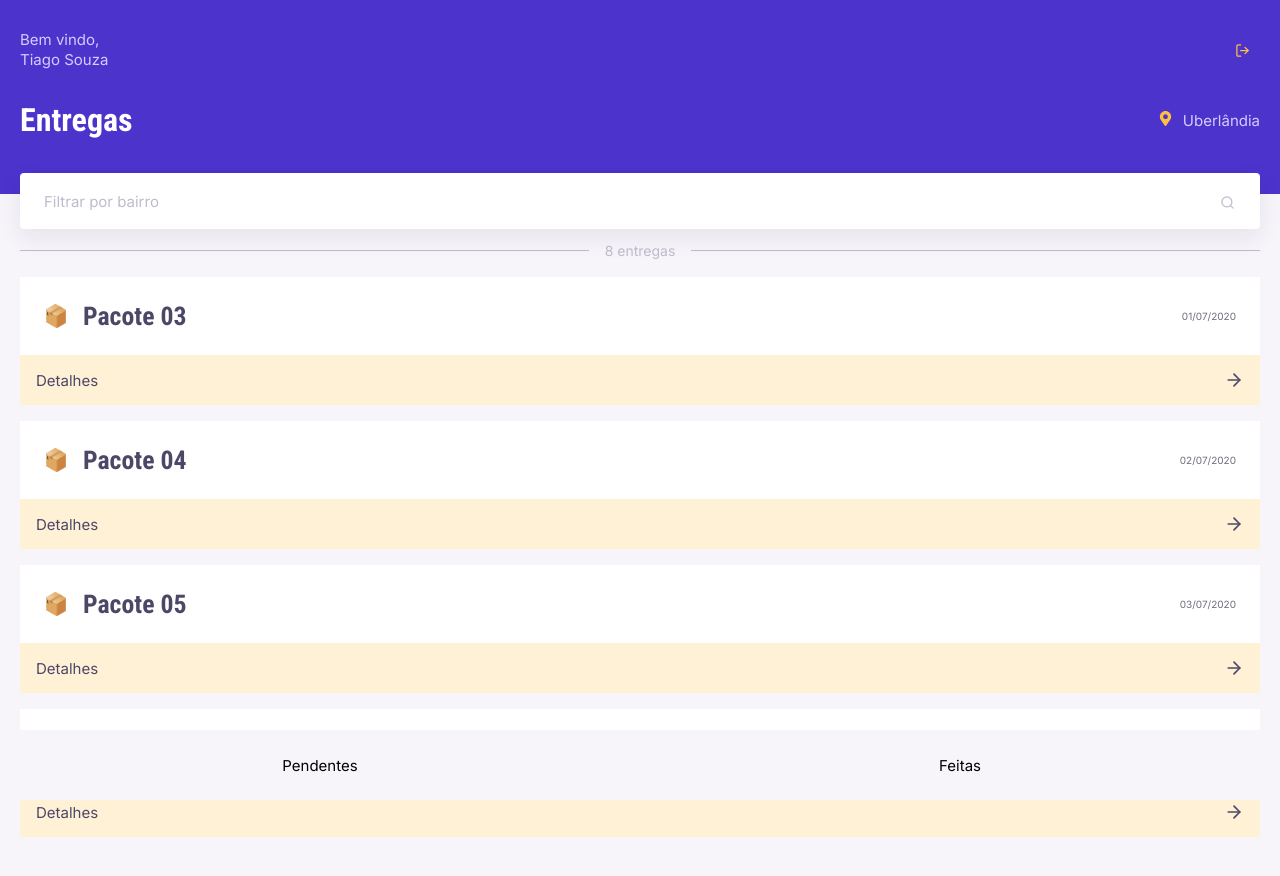
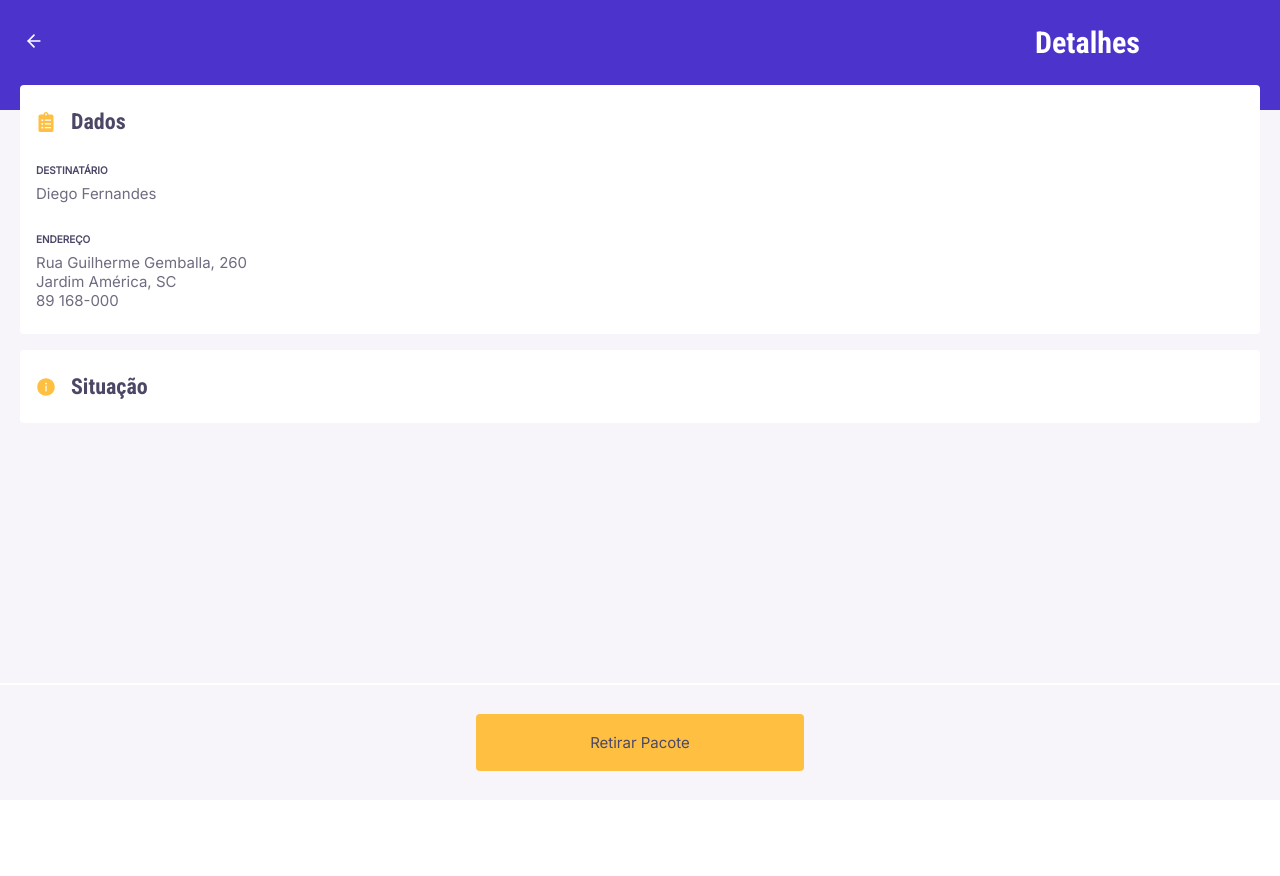
Before and after one commit to asciiej/fastfeet-front, a React (Create React App) app: page /deliveries/1 in a window 1280 px wide. Shown: the top 876 px of the page. After the commit the page ends 800 px from the top, so only its background shows below. Built offline with nearby package versions, Linux system fonts and the light colour scheme.

Commit message:
Criando tela de detalhes

```diff
--- a/src/components/PackagesList/index.tsx
+++ b/src/components/PackagesList/index.tsx
@@ -9,6 +9,7 @@ import packageIcon from '../../assets/package.svg';
 import { Packages, Box } from './styles';
 
 type Package = {
+  id: number;
   title: string;
   date: string;
 };
@@ -21,7 +22,7 @@ export function PackagesList({ content }: PackagesListProps): ReactElement {
   return (
     <Packages>
       {content.map(delivery => (
-        <Box>
+        <Box key={delivery.id}>
           <div>
             <div>
               <img src={packageIcon} alt="Package Icon" />
@@ -29,7 +30,7 @@ export function PackagesList({ content }: PackagesListProps): ReactElement {
             </div>
             <span>{delivery.date}</span>
           </div>
-          <Link to="teste">
+          <Link to={`/deliveries/${delivery.id}`}>
             Detalhes
             <FiArrowRight size={20} />
           </Link>
--- a/src/components/PackagesList/styles.ts
+++ b/src/components/PackagesList/styles.ts
@@ -16,6 +16,10 @@ export const Box = styled.div`
     justify-content: space-between;
     padding: 24px;
     font-size: 22px;
+
+    h3 {
+      color: #4c4766;
+    }
 
     div {
       display: flex;
--- a/src/pages/Deliveries/index.tsx
+++ b/src/pages/Deliveries/index.tsx
@@ -15,6 +15,7 @@ import {
 } from './styles';
 
 type Package = {
+  id: number;
   title: string;
   date: string;
 };
@@ -22,18 +23,22 @@ type Package = {
 const Deliveries: React.FC = () => {
   const pendentes = [
     {
+      id: 1,
       title: 'Pacote 03',
       date: '01/07/2020',
     },
     {
+      id: 2,
       title: 'Pacote 04',
       date: '02/07/2020',
     },
     {
+      id: 3,
       title: 'Pacote 05',
       date: '03/07/2020',
     },
     {
+      id: 4,
       title: 'Pacote 06',
       date: '04/07/2020',
     },
@@ -41,10 +46,12 @@ const Deliveries: React.FC = () => {
 
   const feitas = [
     {
+      id: 5,
       title: 'Pacote 01',
       date: '29/06/2020',
     },
     {
+      id: 6,
       title: 'Pacote 02',
       date: '30/06/2020',
     },
@@ -72,7 +79,7 @@ const Deliveries: React.FC = () => {
         </InputWithIcon>
       </Header>
       <Main>
-        <Separator>8 entregas</Separator>
+        <Separator>{packages.length} entrega(s)</Separator>
         <PackagesList content={packages} />
       </Main>
       <Footer>
--- /dev/null
+++ b/src/pages/Details/index.tsx
@@ -0,0 +1,48 @@
+import React from 'react';
+import { Link } from 'react-router-dom';
+
+import { FiArrowLeft } from 'react-icons/fi';
+import { FaClipboardList } from 'react-icons/fa';
+import { AiFillInfoCircle } from 'react-icons/ai';
+
+import { Header, Main, Box, Footer } from './styles';
+
+const Details: React.FC = () => {
+  return (
+    <>
+      <Header>
+        <Link to="/deliveries">
+          <FiArrowLeft size={20} />
+        </Link>
+        <h1>Detalhes</h1>
+      </Header>
+      <Main>
+        <Box>
+          <div>
+            <FaClipboardList size={20} />
+            <h3>Dados</h3>
+          </div>
+          <span>DESTINATÁRIO</span>
+          <p>Diego Fernandes</p>
+          <span>ENDEREÇO</span>
+          <p>
+            Rua Guilherme Gemballa, 260
+            <br /> Jardim América, SC <br />
+            89 168-000
+          </p>
+        </Box>
+        <Box>
+          <div>
+            <AiFillInfoCircle size={20} />
+            <h3>Situação</h3>
+          </div>
+        </Box>
+      </Main>
+      <Footer>
+        <Link to="button">Retirar Pacote</Link>
+      </Footer>
+    </>
+  );
+};
+
+export default Details;
--- /dev/null
+++ b/src/pages/Details/styles.ts
@@ -0,0 +1,78 @@
+import styled from 'styled-components';
+
+export const Header = styled.header`
+  display: flex;
+  justify-content: space-between;
+  align-items: center;
+  padding: 25px 140px 50px 24px;
+  background: #4c33cc;
+  color: #fff;
+
+  svg {
+    color: #fff;
+  }
+`;
+
+export const Main = styled.main`
+  height: calc(100vh - 227px);
+  padding: 30px 20px 0px 20px;
+  background: #f7f5fa;
+`;
+
+export const Box = styled.div`
+  background: #fff;
+  padding: 24px 16px;
+  position: relative;
+  top: -55px;
+  border-radius: 4px;
+  margin-bottom: 16px;
+
+  h3 {
+    color: #4c4766;
+    font-size: 22px;
+  }
+
+  > div {
+    display: flex;
+    align-items: center;
+
+    svg {
+      color: #ffc042;
+      margin-right: 15px;
+    }
+  }
+
+  span {
+    font-weight: bold;
+    font-size: 10px;
+    color: #4c4766;
+    display: block;
+    margin-top: 30px;
+    margin-bottom: 8px;
+  }
+
+  p {
+    font-size: 15px;
+    color: #6f6c80;
+  }
+`;
+
+export const Footer = styled.footer`
+  height: 115px;
+  width: 100vw;
+  background: #f7f5fa;
+  position: fixed;
+  bottom: 0;
+  display: flex;
+  align-items: center;
+
+  a {
+    background: #ffc042;
+    color: #4c4766;
+    border: 0;
+    padding: 19px 114px;
+    margin: 0 auto;
+    border-radius: 4px;
+    text-decoration: none;
+  }
+`;
--- a/src/routes/index.tsx
+++ b/src/routes/index.tsx
@@ -4,12 +4,14 @@ import { Switch, Route } from 'react-router-dom';
 // import Login from '../pages/Login';
 import Forgot from '../pages/Forgot';
 import Deliveries from '../pages/Deliveries';
+import Details from '../pages/Details';
 
 const Routes: React.FC = () => (
   <Switch>
     <Route path="/" exact component={Deliveries} />
     <Route path="/forgot" component={Forgot} />
-    <Route path="/deliveries" component={Deliveries} />
+    <Route path="/deliveries" exact component={Deliveries} />
+    <Route path="/deliveries/:id" component={Details} />
   </Switch>
 );
 
--- a/src/styles/global.ts
+++ b/src/styles/global.ts
@@ -24,7 +24,6 @@ export default createGlobalStyle`
   h1, h2, h3, h4, h5, h6 {
     font-family:'Roboto Condensed', sans-serif;
     font-weight: bold;
-    color: #4C4766;
   }
 
   button {
```
